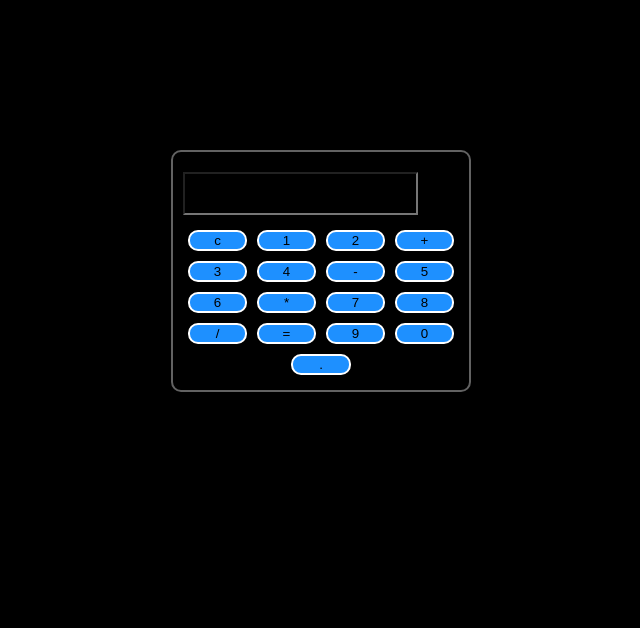
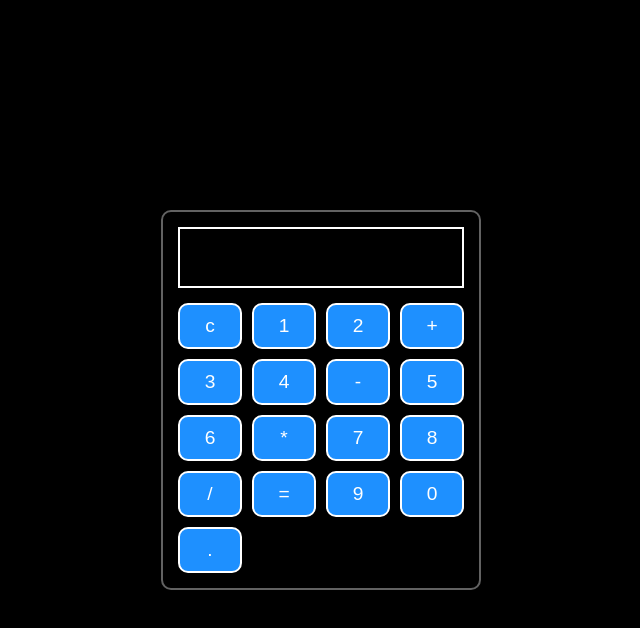
Before and after one commit to ShubhamGirawale007/Calculater, a plain HTML site: page index.html in a window 1280 px wide. Shown: the whole page, without its empty margins (319-959 px from the left). Drawn offline with Linux system fonts and the light colour scheme.

Commit message:
all file

```diff
--- a/style.css
+++ b/style.css
@@ -1,64 +1,65 @@
-*{
-  background: black;
+* {
   box-sizing: border-box;
+  margin: 0;
+  padding: 0;
 }
 
-#calculater{
-  border: 2px solid rgb(98, 98, 98);
-  border-radius: 10px ;
-  width: 90%;
-  max-width: 300px;
-  margin: auto;
-  margin-top: 150px;
-  height: auto;
-  background-color: rgb(0, 0, 0);
-  padding: 10px;
-
-}
-#display{
-  width: 85%;
-  font-size: 2rem;
-  margin: 10px auto;
-  background-color:black;
-  color: cyan;
-}
-.button-container{
+body {
+  background: black;
   display: flex;
   justify-content: center;
-  flex-wrap: wrap;
+  align-items: center;
+  min-height: 100vh;
+}
 
+#calculater {
+  border: 2px solid rgb(98, 98, 98);
+  border-radius: 10px;
+  width: 90%;
+  max-width: 320px;
+  background-color: rgb(0, 0, 0);
+  padding: 15px;
 }
-.button{
-  flex: 1 1 20%;
-  height: auto;
-  max-width: 60px;
-  min-width: 45px;
-  margin: 5px;
+
+#display {
+  width: 100%;
+  font-size: 2rem;
+  padding: 10px;
+  background-color: black;
+  color: cyan;
+  border: 2px solid white;
+  margin-bottom: 15px;
+}
+
+.button-container {
+  display: grid;
+  grid-template-columns: repeat(4, 1fr);
+  gap: 10px;
+}
+
+.button {
+  padding: 10px;
+  font-size: 1.2rem;
   border-radius: 10px;
-  background-color:dodgerblue;
-  box-shadow: 10px white;
+  background-color: dodgerblue;
+  color: white;
+  border: 2px solid white;
+  cursor: pointer;
+  transition: transform 0.1s ease-in-out, background 0.2s;
+}
 
-  border: 2px solid white;
+.button:hover {
+  background-color: deepskyblue;
+  transform: scale(1.05);
+}
 
-
-}
-@media (max-width: 768px) {
-  #calculater {
-    margin-top: 50px; /* less space on smaller screens */
-  }
+/* Responsive tweaks */
+@media (max-width: 480px) {
   #display {
     font-size: 1.5rem;
   }
   .button {
-    max-width: 50px;
+    font-size: 1rem;
+    padding: 8px;
   }
 }
-
-@media (max-width: 480px) {
-  #display {
-    font-size: 1.2rem;
-  }
-  .button {
-    max-width: 45px;
-  }
-}
```
